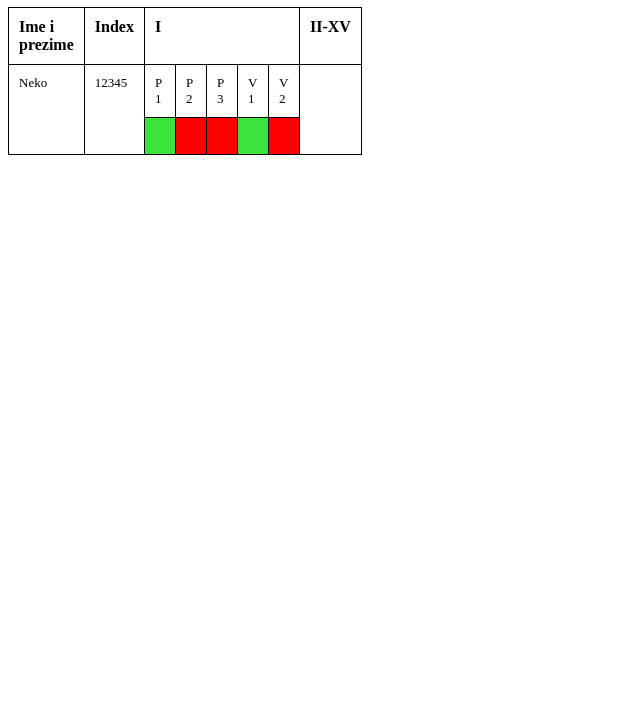
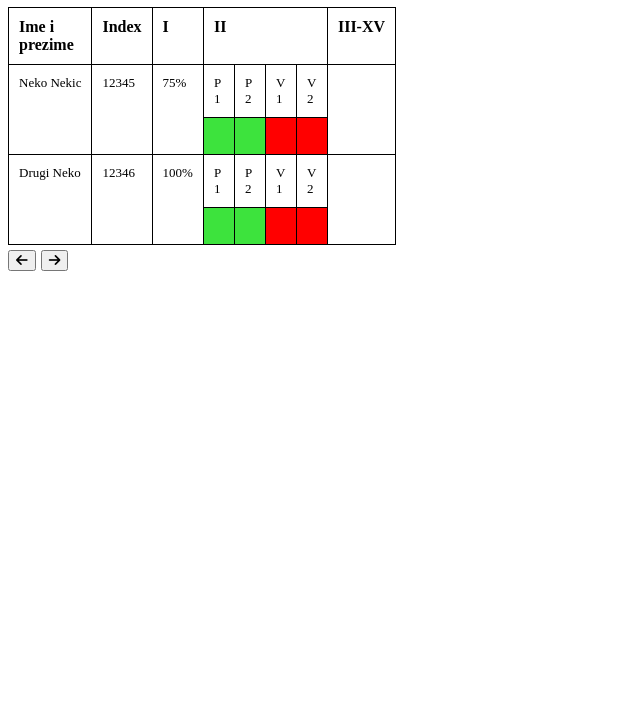
Before and after one commit to vgrbo1/AttendanceApp, a plain HTML site: page html/prisustvo.html in a window 1280 px wide. Shown: the part 73-800 px from the top of the page, without its empty margins (0-640 px from the left). Drawn offline with Linux system fonts and the light colour scheme.

Commit message:
Dodani buttoni i njihove funkcionalnosti

```diff
--- a/html/prisustvo.html
+++ b/html/prisustvo.html
@@ -5,6 +5,7 @@
     <meta charset="UTF-8">
     <meta name="viewport" content="width=device-width, initial-scale=1.0">
     <link rel="stylesheet" href="../css/prisustvo.css">
+    <script src="https://kit.fontawesome.com/5403113dfc.js" crossorigin="anonymous"></script>
     <title>Predmet</title>
 </head>
 
--- a/js/TabelaPrisustvo.js
+++ b/js/TabelaPrisustvo.js
@@ -33,8 +33,10 @@ let TabelaPrisustvo = function (divRef, podaci) {
     var maxSedmica = sedmice[sedmice.length - 1];
     var trenutnaSedmica = maxSedmica;
     var sedmiceRimski = ["I", "II", "III", "IV", "V", "VI", "VII", "VIII", "IX", "X", "XI", "XII", "XIII", "XIV", "XV"];
-    divRef.innerHTML = "<h1>" + podaci.predmet + "</h1>";
+
     let crtaj = function (trenutnaSedmica) {
+        divRef.innerHTML = "";
+        divRef.innerHTML = "<h1>" + podaci.predmet + "</h1>";
         var tabela = document.createElement("table");
         var red = document.createElement("tr");
         var thImePrezime = document.createElement("th");
@@ -50,7 +52,7 @@ let TabelaPrisustvo = function (divRef, podaci) {
         for (let i = 0; i < maxSedmica; i++) {
             let th = document.createElement("th");
             th.appendChild(document.createTextNode(sedmiceRimski[i]));
-            if (i == maxSedmica - 1) {
+            if (i == trenutnaSedmica - 1) {
                 th.colSpan = podaci.brojPredavanjaSedmicno + podaci.brojVjezbiSedmicno;
             }
             red.appendChild(th);
@@ -164,13 +166,13 @@ let TabelaPrisustvo = function (divRef, podaci) {
     else {
         crtaj(trenutnaSedmica);
     }
-    let sljedecaSedmica = function () {
+    let prethodnaSedmica = function () {
         if(trenutnaSedmica > 1){
             trenutnaSedmica--;
             crtaj(trenutnaSedmica);
         }
     }
-    let prethodnaSedmica = function () {
+    let sljedecaSedmica = function () {
         if(trenutnaSedmica < maxSedmica){
             trenutnaSedmica++;
             crtaj(trenutnaSedmica);
--- a/js/prisustvo.js
+++ b/js/prisustvo.js
@@ -1,4 +1,59 @@
 let div = document.getElementById("divSadrzaj");
-let prisustvo = TabelaPrisustvo(div, {studenti: [{ime:"Neko",index:12345}],
-prisustva:[{sedmica:1,predavanja:1,vjezbe:1,index:12345}], predmet:"WT",
-brojPredavanjaSedmicno:3, brojVjezbiSedmicno:2});
+let x = {
+    studenti: [{
+    ime: "Neko Nekic",
+    index: 12345
+    },
+    {
+    ime: "Drugi Neko",
+    index: 12346
+    }
+    ],
+    prisustva: [{
+    sedmica: 1,
+    predavanja: 2,
+    vjezbe: 1,
+    index: 12345
+    },
+    {
+    sedmica: 1,
+    predavanja: 2,
+    vjezbe: 2,
+    index: 12346
+    },
+    {
+    sedmica: 2,
+    predavanja: 2,
+    vjezbe: 0,
+    index: 12345
+    },
+    {
+    sedmica: 2,
+    predavanja: 2,
+    vjezbe: 0,
+    index: 12346
+    }
+    ],
+    predmet: "Razvoj mobilnih aplikacija",
+    brojPredavanjaSedmicno: 2,
+    brojVjezbiSedmicno: 2
+    }
+
+let prisustvo = TabelaPrisustvo(div, x);
+let lijevo = document.createElement("i");
+lijevo.className = "fa-solid fa-arrow-left";
+let desno = document.createElement("i");
+desno.className = "fa-solid fa-arrow-right";
+let lb = document.createElement("button");
+let rb = document.createElement("button");
+
+lb.onclick = prisustvo.prethodnaSedmica;
+rb.onclick = prisustvo.sljedecaSedmica;
+
+lb.appendChild(lijevo);
+rb.appendChild(desno);
+lb.style.marginTop = "5px";
+rb.style.marginTop = "5px";
+rb.style.marginLeft = "5px";
+document.body.appendChild(lb);
+document.body.appendChild(rb);
```
